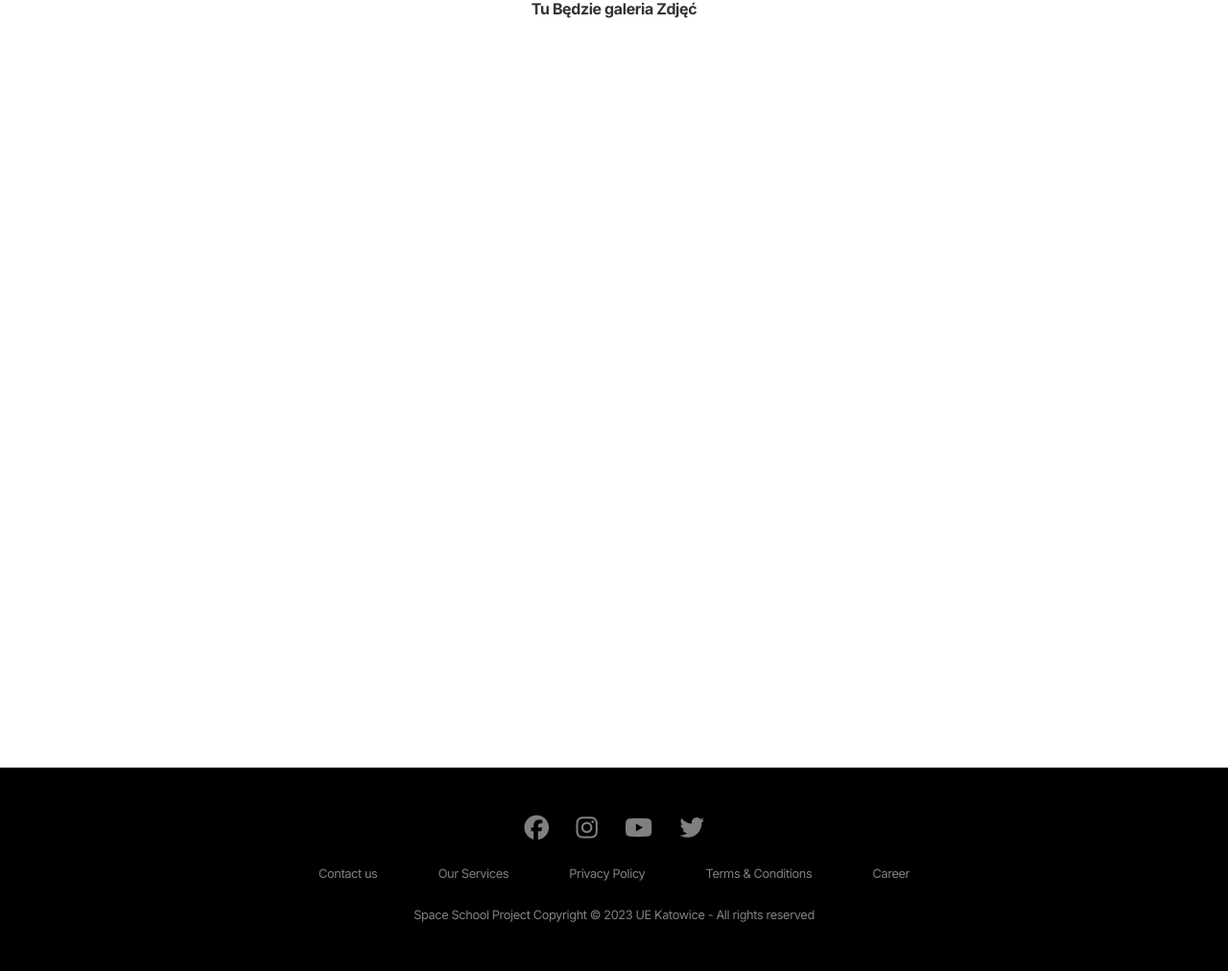
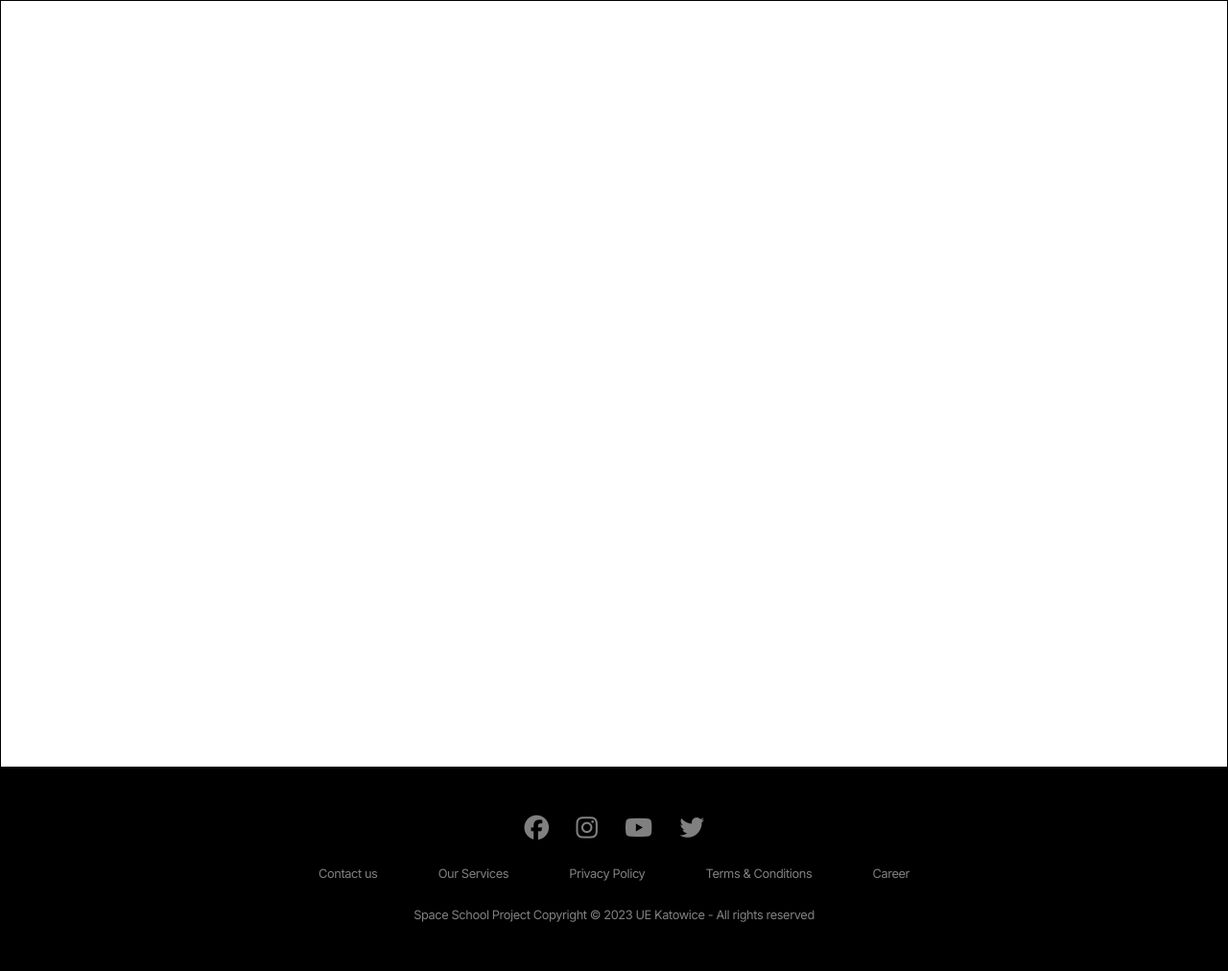
Before and after one commit to PawWin/NASA-Project, a Flask app: page /gallery in a window 1280 px wide. Shown: the part 90-1102 px from the top of the page at 96% size. Run offline with Flask 3, Linux system fonts and the light colour scheme; the visitor is signed in with stand-in values (Sample User, id 1); data that the repository does not hold is empty; some libraries are stand-ins or nearby versions.

Commit message:
gallery completed

```diff
--- /dev/null
+++ b/static/gallery.css
@@ -0,0 +1,32 @@
+.gallery-container{
+    border: black solid 1px;
+    width: 100%;
+    height: 100%;
+    display: flex;
+    flex-direction: row;
+}
+
+.gallery-images{
+    margin: 0 auto;
+    width: 100%;
+    height: 100%;
+    line-height: 30px;
+    display: flex;
+    flex-direction: row;
+    flex-wrap: wrap;
+    padding: 10px;
+    justify-content: center;
+    overflow: auto;
+}
+.gallery-images-img img{
+    width: 100%;
+    height: 100%;
+}
+
+
+.gallery-images-img{
+    width: 400px;
+    height: 400px;
+    margin: 10px;
+
+}
--- a/static/style.css
+++ b/static/style.css
@@ -10,6 +10,7 @@
 @import "near-earth-asteroids.css";
 @import "planety.css";
 @import "constellation.css";
+@import "gallery.css";
 
 
 
--- a/templates/gallery.html
+++ b/templates/gallery.html
@@ -5,12 +5,14 @@
 {% endblock %}
 
 {% block content %}
-<p><b>Tu Będzie galeria Zdjęć</b></p>
-  <div>
-    {%for img in images %}
-        <img src="{{ img }}" alt="kurwa">
-    {% endfor %}
-  </div>
+<div class="gallery-container">
+    <div class="gallery-images">
+      {%for img in images %}
+        <div class="gallery-images-img">
+          <a href="{{ img }}" target="_blank"><img src="{{ img }}" alt="kurwa"></a>
+        </div>
+      {% endfor %}
+    </div>
 
-
+</div>
 {% endblock %}
--- a/templates/views/base-authenticated.html
+++ b/templates/views/base-authenticated.html
@@ -57,7 +57,7 @@
                     </li>
                     <li role="menuitem">
                       <a class="dropdown-link" href="{{ url_for('pick_constellation') }}">
-                        <img src="../static/assets/tick.svg" class="icon" />
+                        <img src="../static/assets/star.svg" class="icon" />
                         <div>
                           <span class="dropdown-link-title">Constellation</span>
                           <p>Choose constellation you want to see</p>
--- a/templates/views/base-unauthenticated.html
+++ b/templates/views/base-unauthenticated.html
@@ -57,7 +57,7 @@
                     </li>
                     <li role="menuitem">
                       <a class="dropdown-link" href="{{ url_for('pick_constellation') }}">
-                        <img src="../static/assets/tick.svg" class="icon" />
+                        <img src="../static/assets/star.svg" class="icon" />
                         <div>
                           <span class="dropdown-link-title">Constellations</span>
                           <p>Displaying chosen constellation</p>
```
Also changed, not shown: static/assets/star.svg (added).
